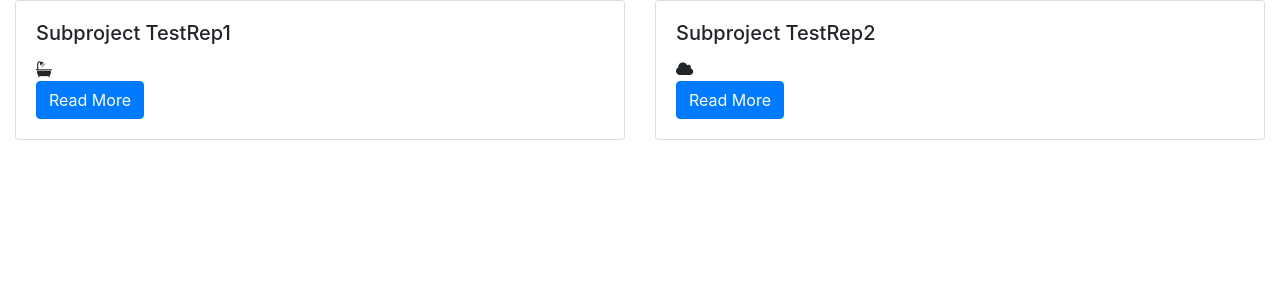
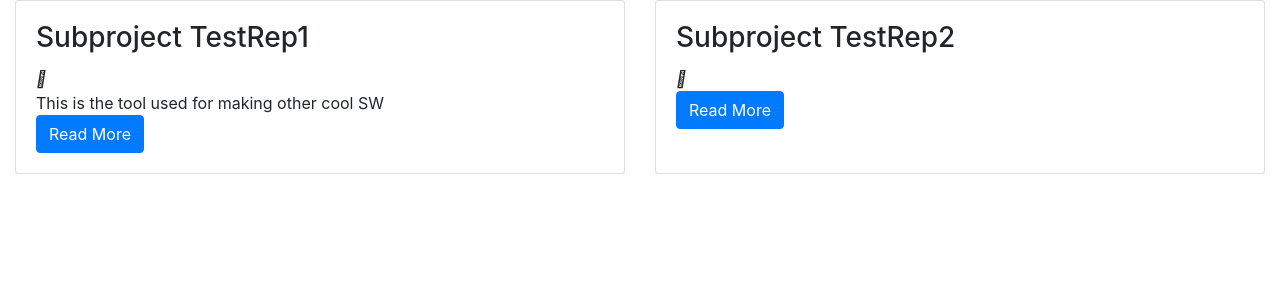
Before and after one commit to TestOrgLeonB/testorgleonb.github.io, a Jekyll site: the page built from README.md, in a window 1280 px wide. Shown: the top 300 px of the page. Built offline with Jekyll 4.4.1, drawn with Linux system fonts in a browser that asks for light colours; our own code applies the rules of GitHub Pages for plain Markdown files.

Commit message:
added text

```diff
--- a/_data/projects.yaml
+++ b/_data/projects.yaml
@@ -1,8 +1,10 @@
 TestRep1:
-  icon: fa fa-bath
+  icon: fa-xl fa-bath
   title: Subproject TestRep1
   url: https://www.google.com
+  description: This is the tool used for making other cool SW
 TestRep2:
-  icon: fa fa-cloud
+  icon: fa-2xl fa-cloud
   title: Subproject TestRep2
   url: https://www.google.com
+  description:
--- a/_layouts/default.html
+++ b/_layouts/default.html
@@ -19,16 +19,21 @@
                                 {% assign remainder = forloop.index0 | modulo: 2 %}
                                 {% if remainder == 1 %}
 
-                                <div class="card" style="width: 18rem;">
+                                <div class="card" style="width: 9rem;">
                                     <div class="card-body">
                                         <div class="row">
                                             <div class="col">
-                                                <h5 class="card-title">{{ subproject.title }}</h5>
+                                                <h3 class="card-title">{{ subproject.title }}</h3>
                                             </div>
                                         </div>
                                         <div class="row icon-row">
                                             <div class="col-lg-6">
                                                 <i class="{{subproject.icon}}"></i>
+                                            </div>
+                                        </div>
+                                        <div class="row">
+                                            <div class="col">
+                                                <p class="card-text">{{subproject.description}}</p>
                                             </div>
                                         </div>
                                         <div class="row">
```
Also changed, not shown: fetch_repos.py (+6 -3 lines).
